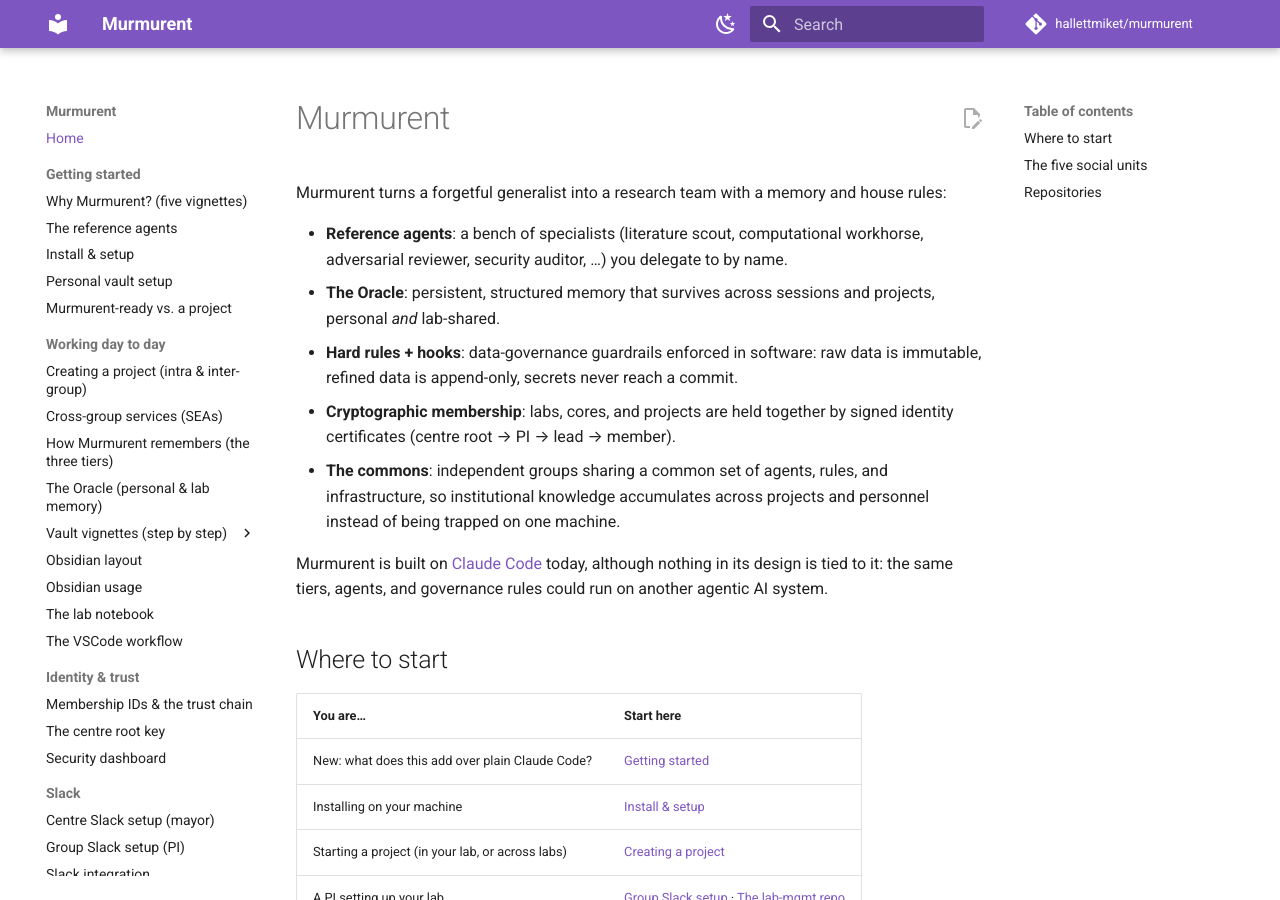
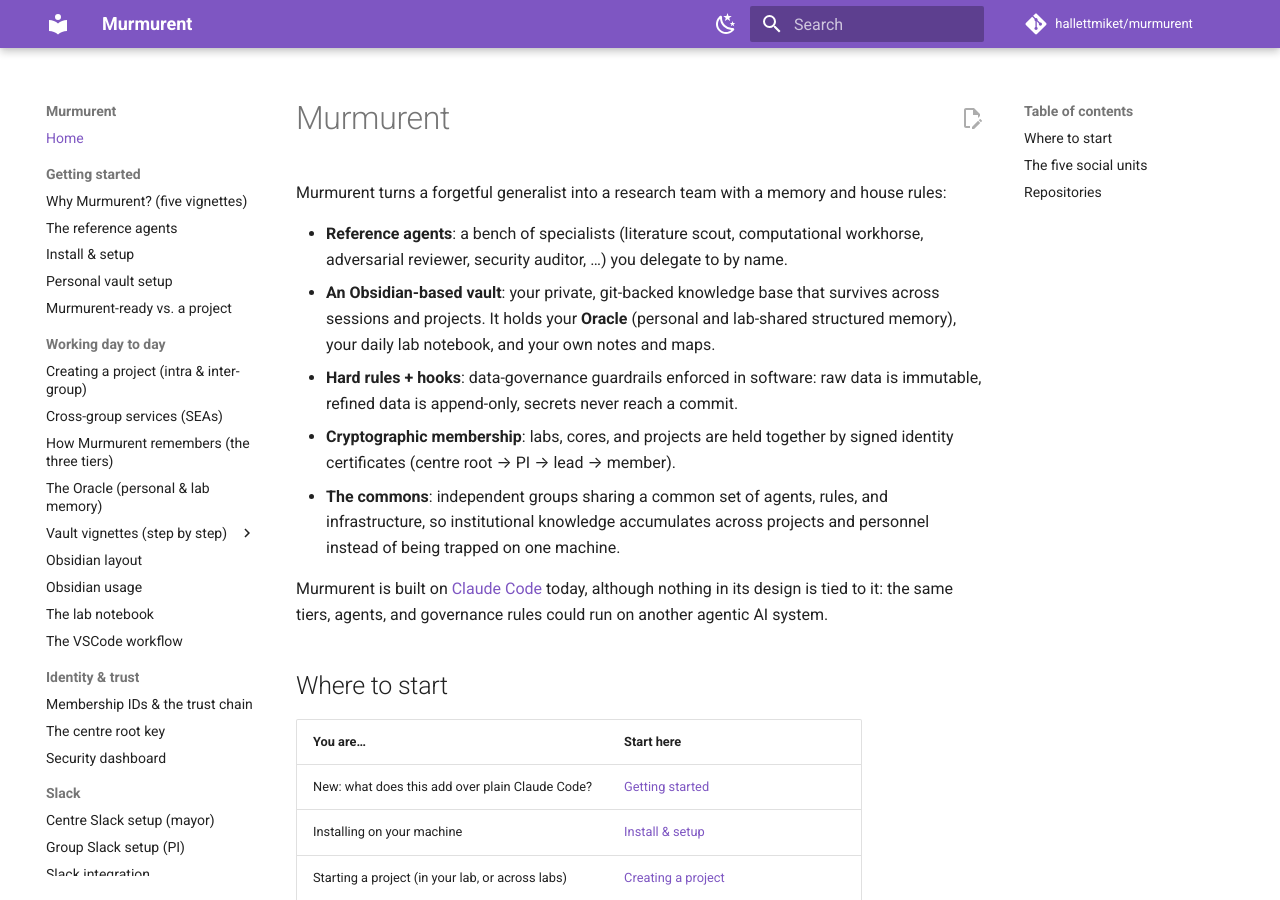
Before and after one commit to hallettmiket/murmurent, an MkDocs documentation site: the page built from docs/index.md, in a window 1280 px wide and 900 px high. Built offline with MkDocs 1.6.1 and Material for MkDocs 9.7.7, drawn with Linux system fonts in a browser that asks for light colours; comment, search, counter and statistics services are not loaded.

Commit message:
docs: home page frames the Obsidian vault, with the Oracle inside it
Reframe the memory bullet from "The Oracle" to "An Obsidian-based vault"
(git-backed, survives across sessions and projects) that holds the Oracle
(personal + lab-shared), the daily lab notebook, and the member's own
notes and maps.

```diff
--- a/docs/index.md
+++ b/docs/index.md
@@ -6,8 +6,10 @@
 - **Reference agents**: a bench of specialists (literature scout,
   computational workhorse, adversarial reviewer, security auditor, …) you
   delegate to by name.
-- **The Oracle**: persistent, structured memory that survives across
-  sessions and projects, personal *and* lab-shared.
+- **An Obsidian-based vault**: your private, git-backed knowledge base that
+  survives across sessions and projects. It holds your **Oracle** (personal
+  and lab-shared structured memory), your daily lab notebook, and your own
+  notes and maps.
 - **Hard rules + hooks**: data-governance guardrails enforced in software:
   raw data is immutable, refined data is append-only, secrets never reach a
   commit.
```
